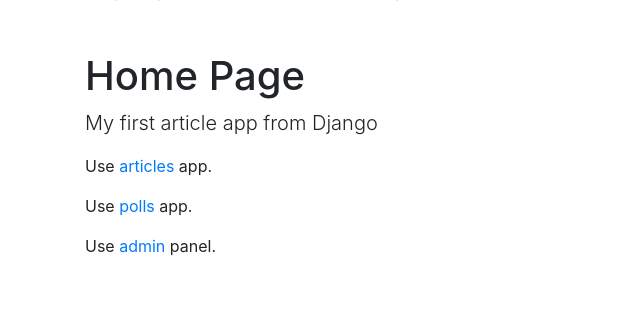
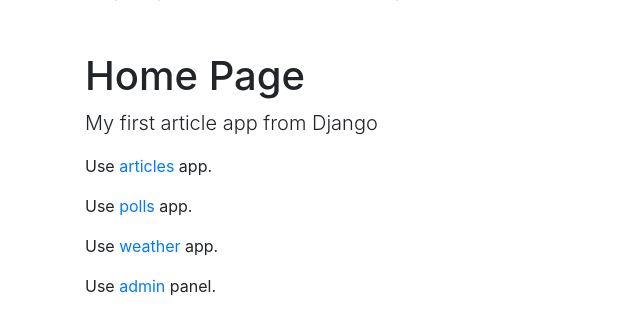
Before and after one commit to arazkov/Django_project, a Django app: page / in a window 1280 px wide. Shown: the part 56-391 px from the top of the page, without its empty margins (0-640 px from the left). Run offline with Django 3.2, Linux system fonts and the light colour scheme; some libraries are stand-ins or nearby versions.

Commit message:
create urls for Weather app V0.2.1

```diff
--- a/articles/templates/home_page/index.html
+++ b/articles/templates/home_page/index.html
@@ -19,6 +19,7 @@
     <p class="lead">My first article app from Django</p>
     <p>Use <a href="{% url 'articles:index' %}">articles</a> app.</p>
     <p>Use <a href="{% url 'polls:index' %}">polls</a> app.</p>
+    <p>Use <a href="{% url 'weather:weather' %}">weather</a> app.</p>
     <p>Use <a href="http://127.0.0.1:8000/admin/">admin</a> panel.</p>
 
   </div>
--- a/mysite/urls.py
+++ b/mysite/urls.py
@@ -7,4 +7,5 @@ urlpatterns = [
     path('polls/', include('polls.urls')),
     path('articles/', include('articles.urls')),
     path('admin/', admin.site.urls),
+    path('weather/', include('weather.urls')),
 ]
--- /dev/null
+++ b/weather/urls.py
@@ -0,0 +1,9 @@
+from django.urls import path
+
+from . import views
+
+app_name = 'weather'
+urlpatterns = [
+    # weather/
+    path('', views.weather_def, name='weather')
+]
--- a/weather/views.py
+++ b/weather/views.py
@@ -1,3 +1,5 @@
 from django.shortcuts import render
+from django.http import HttpResponse
 
-# Create your views here.
+def weather_def(request):
+    return HttpResponse('Weather page')
```
